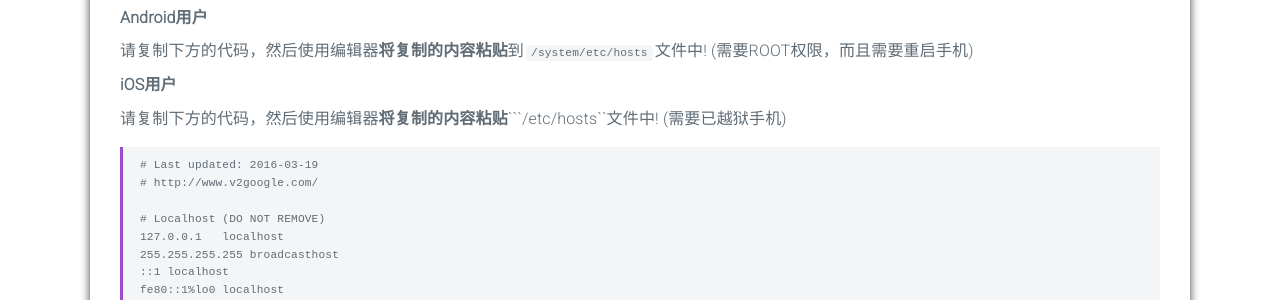
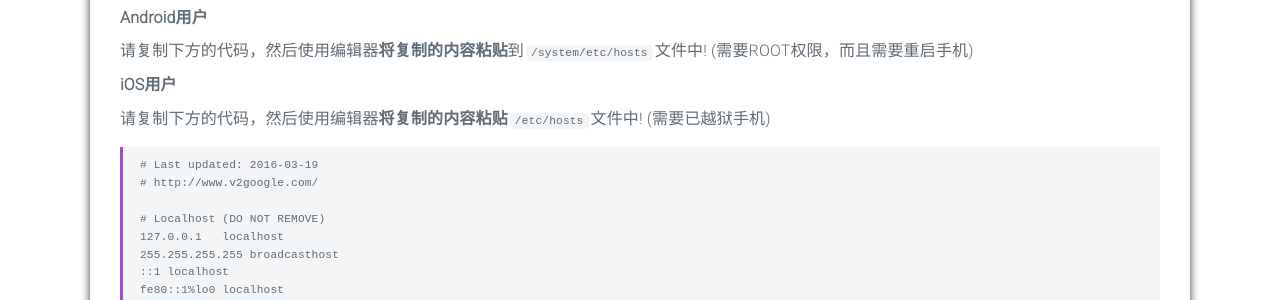
Before and after one commit to v2google/v2google.github.io, a Jekyll site: the page built from _posts/2016-03-19-newest-google-hosts.md, in a window 1280 px wide and 900 px high, scrolled down 1009 px. Shown: the part 151-451 px from the top of the window. Built offline with Jekyll 4.4.1, drawn with Linux system fonts in a browser that asks for light colours.

````diff
--- a/_posts/2016-03-19-newest-google-hosts.md
+++ b/_posts/2016-03-19-newest-google-hosts.md
@@ -33,7 +33,7 @@ categories: google hosts
 
 **iOS用户**
 
-请复制下方的代码，然后使用编辑器**将复制的内容粘贴**```/etc/hosts``文件中!
+请复制下方的代码，然后使用编辑器**将复制的内容粘贴**```/etc/hosts```文件中!
 (需要已越狱手机)
 
 	# Last updated: 2016-03-19
````
